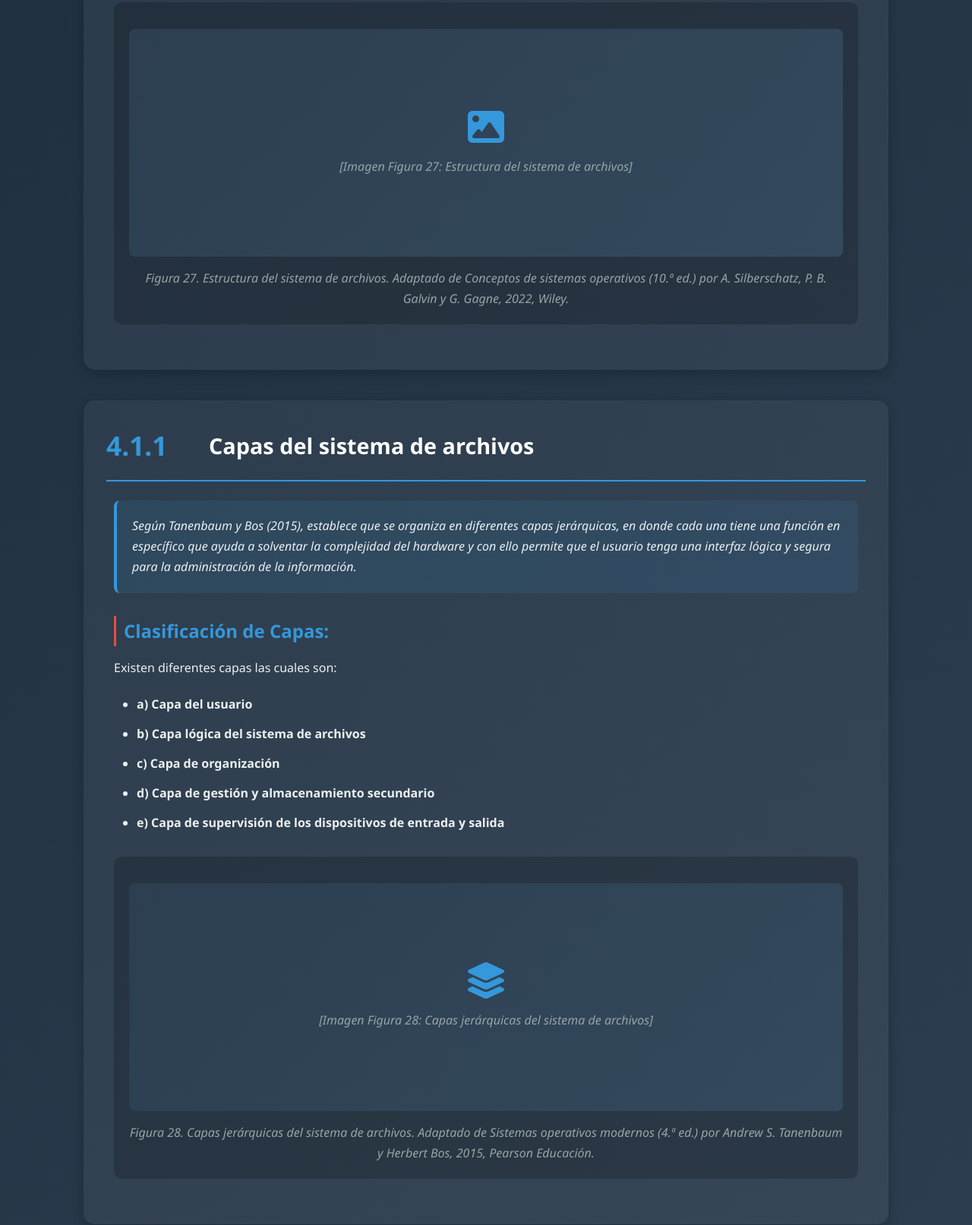
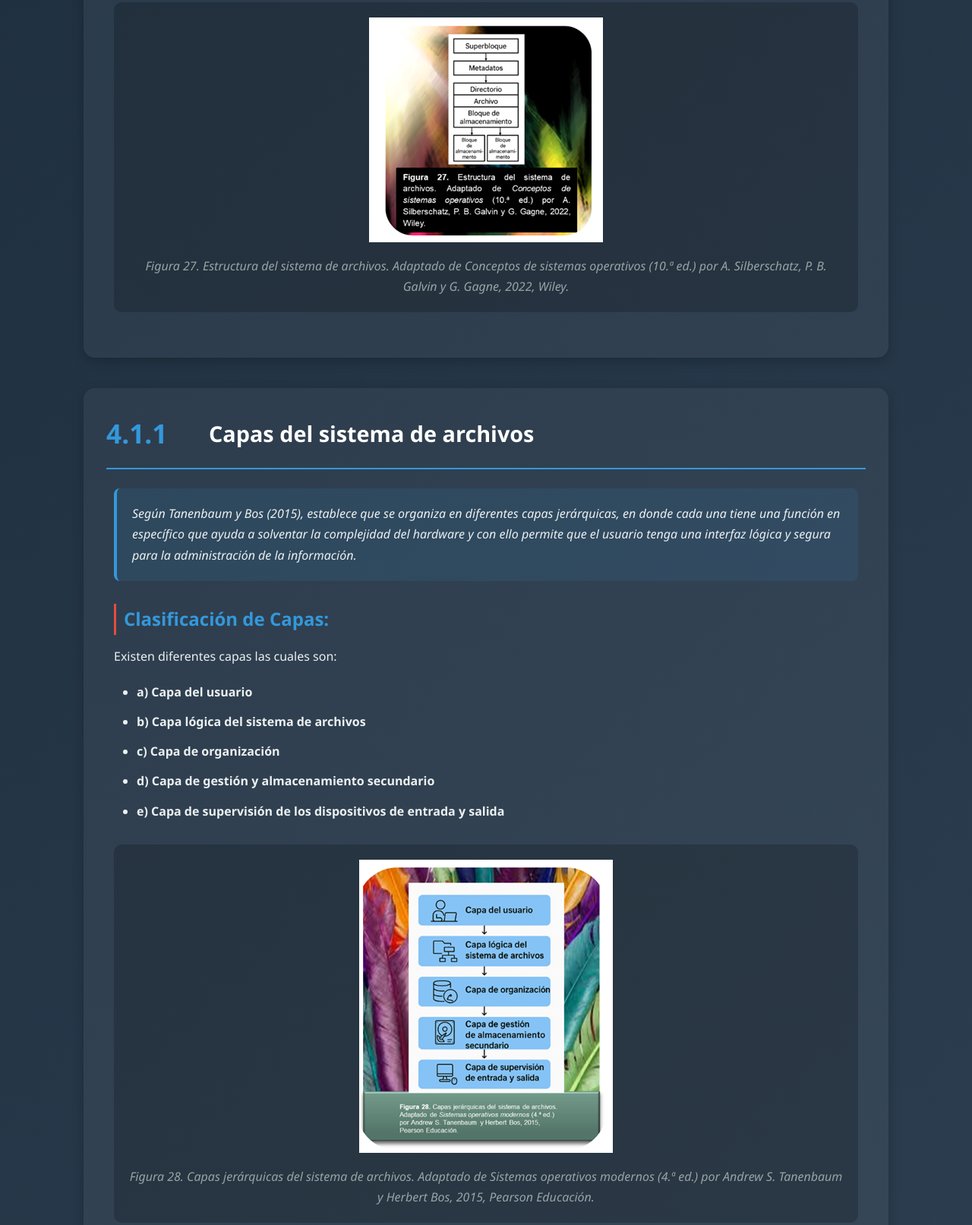
Before and after one commit to EscomISR/Libro_Digital_SO, a plain HTML site: page UNIDAD_4/4.1.html in a window 1280 px wide. Shown: the part 1391-3004 px from the top of the page at 76% size. Drawn offline with Linux system fonts and the light colour scheme.

Commit message:
Update 4.1.html

```diff
--- a/UNIDAD_4/4.1.html
+++ b/UNIDAD_4/4.1.html
@@ -176,10 +176,7 @@
                 <p>Ahora los metadatos sirven para almacenar información sobre la ubicación, tamaño y propiedades de los archivos, por lo que el Superbloque tiene los parámetros globales del sistema, como son tamaño total, cantidad de bloques y estructura de control, por lo que estos niveles permiten administrar los datos de forma eficiente y segura lo que garantiza la integridad del sistema de almacenamiento.</p>
 
                 <div class="figure-container">
-                    <div class="figure-placeholder">
-                        <i class="fas fa-image"></i>
-                        <span>[Imagen Figura 27: Estructura del sistema de archivos]</span>
-                    </div>
+                    <img src="FIGURA27.png" alt="Estructura del sistema de archivos." class="imagen-figura1">
                     <div class="figure-caption">Figura 27. Estructura del sistema de archivos. Adaptado de Conceptos de sistemas operativos (10.ª ed.) por A. Silberschatz, P. B. Galvin y G. Gagne, 2022, Wiley.</div>
                 </div>
             </div>
@@ -206,10 +203,7 @@
                 </ul>
 
                 <div class="figure-container">
-                    <div class="figure-placeholder">
-                        <i class="fas fa-layer-group"></i>
-                        <span>[Imagen Figura 28: Capas jerárquicas del sistema de archivos]</span>
-                    </div>
+                    <img src="FIGURA28.png" alt="Capas jerárquicas del sistema de archivos" class="imagen-figura1">
                     <div class="figure-caption">Figura 28. Capas jerárquicas del sistema de archivos. Adaptado de Sistemas operativos modernos (4.ª ed.) por Andrew S. Tanenbaum y Herbert Bos, 2015, Pearson Educación.</div>
                 </div>
             </div>
```
Also changed, not shown: UNIDAD_4/FIGURA1.jpg (deleted), UNIDAD_4/FIGURA2.jpg (deleted), UNIDAD_4/FIGURA27.png (added), UNIDAD_4/FIGURA28.png (added), UNIDAD_4/FIGURA3.jpg (deleted), UNIDAD_4/FIGURA4.jpg (deleted), UNIDAD_4/FIGURA5.jpg (deleted), UNIDAD_4/FIGURA6.jpg (deleted), UNIDAD_4/FIGURA7.jpg (deleted), UNIDAD_4/FIGURA8.jpg (deleted), UNIDAD_4/TABLA1.png (added).
